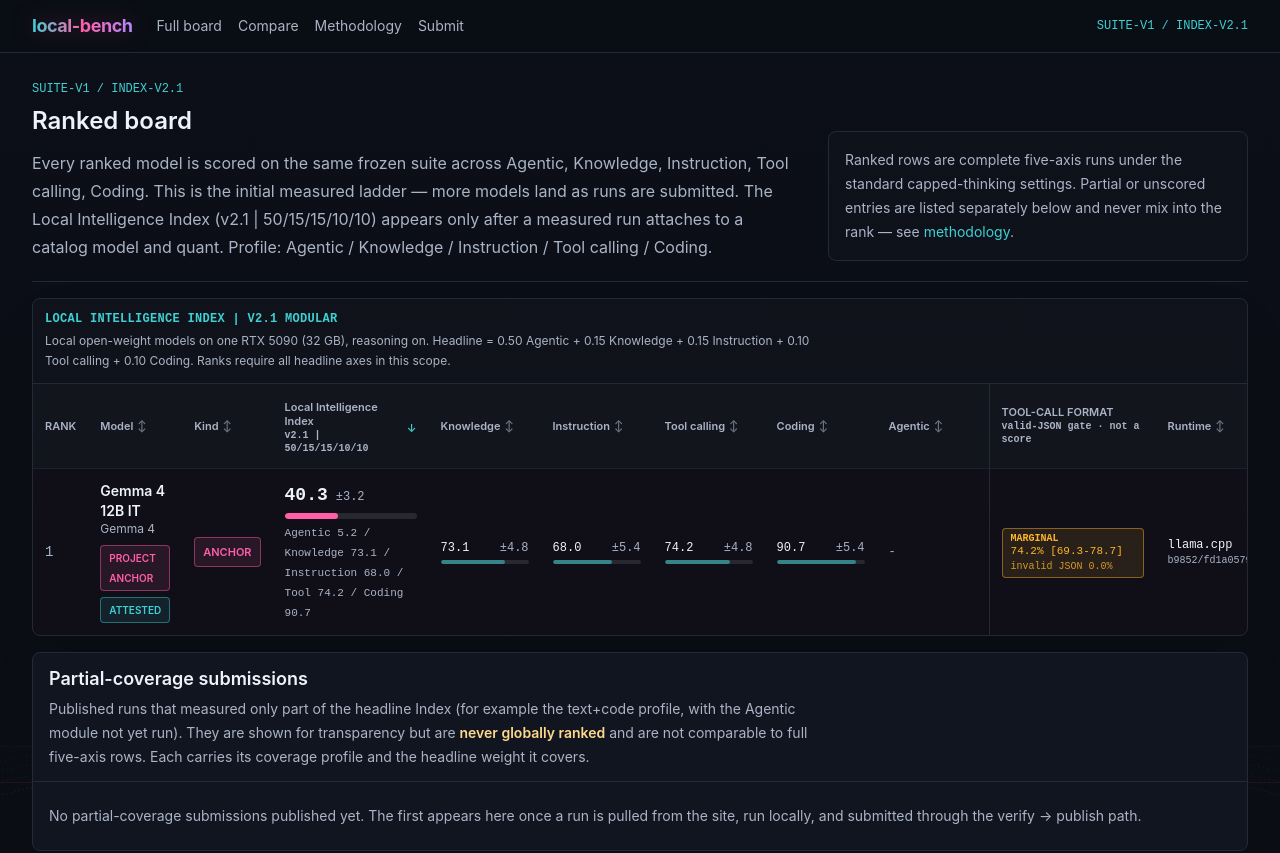
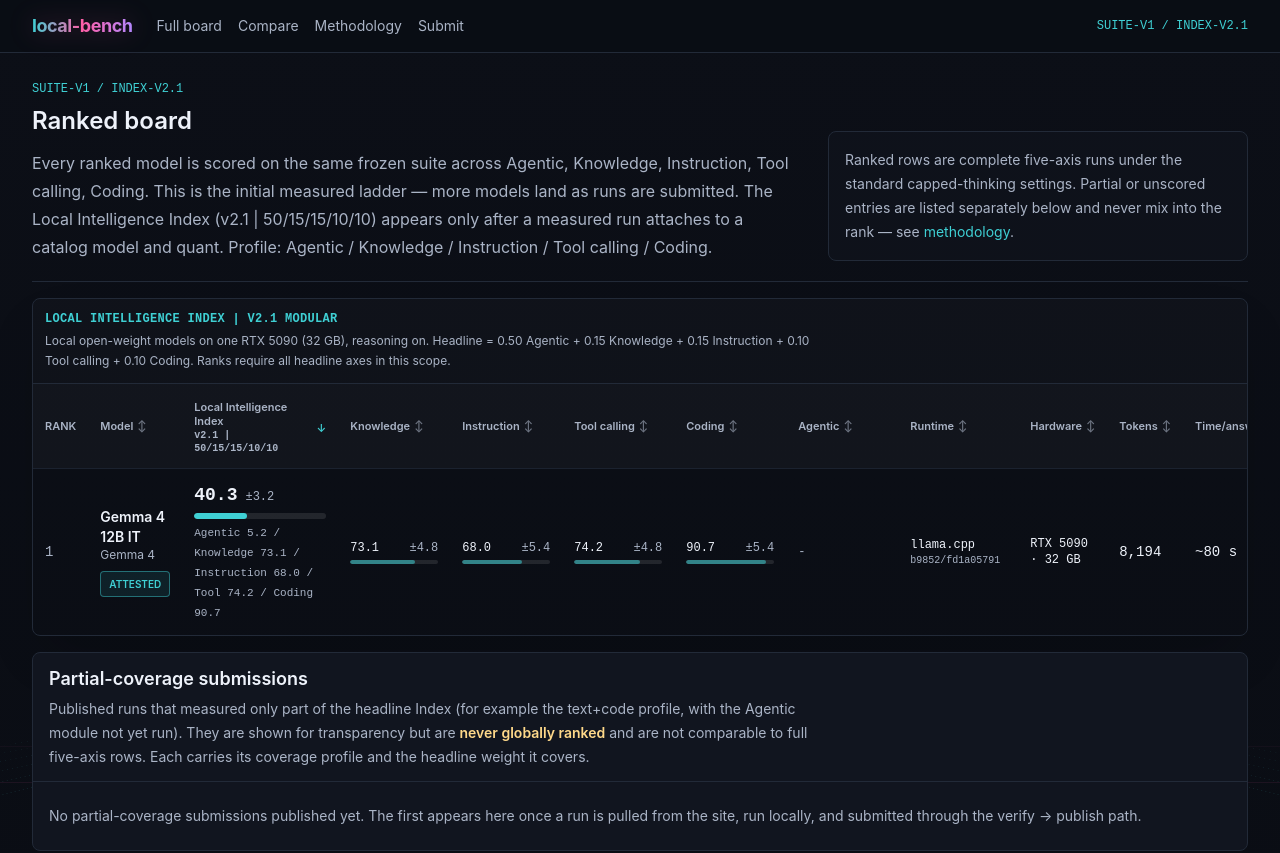
Before and after one commit to local-bench/local-bench, a Next.js app in the folder web/: page /leaderboard in a window 1280 px wide. Shown: the top 853 px of the page. Built offline with nearby package versions, Linux system fonts and the light colour scheme.

Commit message:
Clearer leaderboard: Run-by credit replaces Kind/anchor jargon; drop format-gate column; align landing headers

```diff
--- a/web/app/methodology/page.tsx
+++ b/web/app/methodology/page.tsx
@@ -157,13 +157,13 @@ export default async function MethodologyPage() {
         </p>
         <ul className="list-disc space-y-3 pl-5">
           <li>
-            <span className="text-bench-text">Origin: project anchor vs community.</span> Anchor rows are runs
-            the project executed on its own hardware; community rows are everything submitted from outside.
-            The server derives this; submitters cannot set it.
+            <span className="text-bench-text">Run by: local-bench vs community.</span> Rows the project
+            measured on its own hardware are credited to local-bench; community rows carry the
+            submitter&apos;s credit line. The server derives this; submitters cannot set it.
           </li>
           <li>
             <span className="text-bench-text">Static axes: always re-scored.</span> For every accepted bundle —
-            anchor or community — the four static axes are independently recomputed from the submitted
+            project-run or community — the four static axes are independently recomputed from the submitted
             transcripts against the frozen, sha256-pinned item sets. A submitted static score never enters the
             board as claimed, so fabricated static scores do not survive.
           </li>
@@ -173,7 +173,7 @@ export default async function MethodologyPage() {
             fact, so carried verdicts wear a provenance label instead.{" "}
             <span className="text-bench-text">Attested</span> means every carried verdict has a valid Ed25519
             attestation, signed at the moment the sandbox verdict was accepted and checked against the
-            project&apos;s pinned attester key — project-run rows carry this. (One historical anchor row, the
+            project&apos;s pinned attester key — project-run rows carry this. (One historical local-bench row, the
             first ranked run, predates per-verdict signing and is grandfathered as attested by bundle hash;
             it was produced by the same host-derived verdict path.){" "}
             <span className="text-bench-text">Self-reported</span> means the verdicts were carried exactly as
@@ -195,7 +195,7 @@ export default async function MethodologyPage() {
           An OpenAI-compatible endpoint can be a cheat proxy: it can look up public answers and fabricate
           plausible transcripts, and no server-side check proves which model — or whose hardware — actually
           produced a bundle. Re-scoring closes the cheapest fraud (claimed static scores that don&apos;t match the
-          transcripts), signed anchor attestations make the project&apos;s own agentic verdicts tamper-evident, and
+          transcripts), signed attestations make the project&apos;s own agentic verdicts tamper-evident, and
           manual review is the backstop for everything else; but a determined submitter could still fabricate a
           self-reported agentic result, which is exactly why the board labels it self-reported rather than
           verified. Spot replication of community agentic runs is on the roadmap. Until then, treat labels as
--- a/web/app/model/[slug]/page.tsx
+++ b/web/app/model/[slug]/page.tsx
@@ -1,4 +1,4 @@
-import { KindBadge } from "@/components/badges";
+import { RunByBadge } from "@/components/badges";
 import { Breadcrumbs } from "@/components/breadcrumbs";
 import { ConformancePill } from "@/components/conformance-pill";
 import { ModelScatter } from "@/components/model-scatter";
@@ -25,13 +25,14 @@ export default async function ModelPage({ params }: PageProps) {
   const measuredRuns = model.runs.filter((run) => run.score_status === "measured");
   const rankedRuns = measuredRuns.filter((run) => run.ranked);
   const partialRuns = measuredRuns.filter((run) => !run.ranked);
-  const isProjectAnchor = model.kind === "anchor" || measuredRuns.some((run) => run.origin === "project_anchor");
   // Headline provenance comes from the ranked (representative) run when one exists —
-  // ladder/partial runs sort first in the payload and carry origin "community", which
-  // must not re-badge a project-anchor model.
+  // ladder/partial runs sort first in the payload and must not set the headline chip.
   const hasProvenance = (run: (typeof measuredRuns)[number]): boolean =>
     run.origin !== undefined || run.trust_label !== undefined || run.agentic_provenance !== undefined;
   const provenanceRun = rankedRuns.find(hasProvenance) ?? measuredRuns.find(hasProvenance);
+  const submitter = measuredRuns.find(
+    (run) => run.submitter_display_name !== null && run.submitter_display_name !== undefined,
+  )?.submitter_display_name;
   const bestMeasuredRun = measuredRuns.reduce<(typeof measuredRuns)[number] | undefined>(
     (best, run) => (best === undefined || (run.composite?.point ?? -Infinity) > (best.composite?.point ?? -Infinity) ? run : best),
     undefined,
@@ -45,9 +46,11 @@ export default async function ModelPage({ params }: PageProps) {
       <Breadcrumbs items={[{ label: "Leaderboard", href: "/" }, { label: model.model_label }]} />
       <header className="flex flex-wrap items-end justify-between gap-4 border-b border-bench-line pb-5">
         <div>
-          <div className="flex flex-wrap gap-2">
-            {isProjectAnchor ? <KindBadge kind="anchor" /> : <KindBadge kind={model.kind} runCount={measuredRuns.length} />}
-          </div>
+          {measuredRuns.length > 0 ? (
+            <div className="flex flex-wrap gap-2">
+              <RunByBadge submitter={submitter} />
+            </div>
+          ) : null}
           <h1 className="mt-3 text-4xl font-semibold text-bench-text">{model.model_label}</h1>
           {provenanceRun === undefined ? null : <ProvenanceLabels model={provenanceRun} />}
           <p className="mt-2 max-w-3xl text-bench-muted">
--- a/web/components/badges.tsx
+++ b/web/components/badges.tsx
@@ -1,25 +1,10 @@
-import { kindLabel } from "@/lib/format";
-import type { Kind } from "@/lib/schemas";
-
-export function KindBadge({
-  kind,
-  runCount,
-}: {
-  readonly kind: Kind;
-  readonly runCount?: number;
-}) {
-  const isAnchor = kind === "anchor";
+// Who-ran-this credit chip for model pages. Community submissions carry the submitter's name;
+// everything else on the board was measured by the project and is credited to local-bench.
+export function RunByBadge({ submitter }: { readonly submitter: string | null | undefined }) {
+  const hasSubmitter = submitter !== null && submitter !== undefined && submitter !== "";
   return (
-    <span
-      className={[
-        "inline-flex items-center gap-1 rounded border px-2 py-1 text-[11px] font-semibold uppercase",
-        isAnchor
-          ? "border-bench-anchor/45 bg-bench-anchor/10 text-bench-anchor"
-          : "border-bench-community/35 bg-bench-community/10 text-bench-community",
-      ].join(" ")}
-    >
-      {kindLabel(kind)}
-      {!isAnchor && runCount !== undefined ? <span className="text-bench-muted">N={runCount}</span> : null}
+    <span className="inline-flex items-center gap-1 rounded border border-bench-accent/45 bg-bench-accent/10 px-2 py-1 text-[11px] font-semibold uppercase text-bench-accent">
+      {hasSubmitter ? `submitted by ${submitter}` : "run by local-bench"}
     </span>
   );
 }
--- a/web/components/benchmark-onramp.tsx
+++ b/web/components/benchmark-onramp.tsx
@@ -89,8 +89,8 @@ export function BenchmarkOnramp({ catalog }: { readonly catalog: readonly Onramp
 
   return (
     <section data-testid="benchmark-onramp" className="rounded-lg border border-bench-line bg-bench-panel p-5 shadow-2xl shadow-black/20">
-      <p className="font-mono text-xs uppercase tracking-normal text-bench-accent">benchmark a model</p>
-      <h2 className="mt-2 text-3xl font-semibold text-bench-text">Pick a model, get the exact commands</h2>
+      <p className="font-mono text-xs font-semibold uppercase tracking-wide text-bench-accent">Benchmark a model</p>
+      <h2 className="mt-1 text-2xl font-semibold text-bench-text">Pick a model, get the exact commands</h2>
       <p className="mt-1 font-mono text-xs text-bench-muted">
         {LOCAL_INTELLIGENCE_INDEX_NAME} · {LOCAL_INTELLIGENCE_INDEX_QUALIFIER}
       </p>
--- a/web/components/best-variant-scatter.tsx
+++ b/web/components/best-variant-scatter.tsx
@@ -89,8 +89,8 @@ export function BestVariantVramScatter({
     >
       <div className="mb-4 flex flex-wrap items-end justify-between gap-3">
         <div>
-          <p className="font-mono text-xs uppercase text-bench-accent">Best variant per model</p>
-          <h2 className="mt-1 text-lg font-semibold text-bench-text">Quality vs the VRAM to run it</h2>
+          <p className="font-mono text-xs font-semibold uppercase tracking-wide text-bench-accent">Best variant per model</p>
+          <h2 className="mt-1 text-2xl font-semibold text-bench-text">Quality vs the VRAM to run it</h2>
           <p className="mt-1 max-w-2xl text-sm leading-6 text-bench-muted">
             Each point is a model at its best-scoring quant. Up = smarter; left = fits a smaller card. The dotted line
             is the point-estimate efficiency frontier — no measured model is both higher-scoring and smaller on current
--- a/web/components/best-variant-table.tsx
+++ b/web/components/best-variant-table.tsx
@@ -15,7 +15,7 @@ export function BestVariantTable({ points }: { readonly points: readonly BestVar
       >
         <div className="border-b border-bench-line bg-white/[0.02] px-3 py-3">
           <p className="font-mono text-xs font-semibold uppercase tracking-wide text-bench-accent">Leaderboard summary</p>
-          <h2 className="mt-1 text-lg font-semibold text-bench-text">No ranked variants yet</h2>
+          <h2 className="mt-1 text-2xl font-semibold text-bench-text">No ranked variants yet</h2>
           <p className="mt-1 max-w-3xl text-xs leading-5 text-bench-muted">
             Partial benchmark profiles are available on model pages, but the Local Intelligence Index ranks only rows
             with Agentic, Knowledge, Instruction, Tool calling, and Coding all measured under the standard capped-thinking lane.
@@ -36,6 +36,7 @@ export function BestVariantTable({ points }: { readonly points: readonly BestVar
     >
       <div className="border-b border-bench-line bg-white/[0.02] px-3 py-3">
         <p className="font-mono text-xs font-semibold uppercase tracking-wide text-bench-accent">Leaderboard summary</p>
+        <h2 className="mt-1 text-2xl font-semibold text-bench-text">Best ranked variant per model</h2>
         <p className="mt-1 text-xs leading-5 text-bench-muted">
           Best local model variants ranked so far, by the Local Intelligence Index
           (<span className="font-mono">0.50 Agentic + 0.15 Knowledge + 0.15 Instruction + 0.10 Tool + 0.10 Coding</span>).
--- a/web/components/home-leaderboard.tsx
+++ b/web/components/home-leaderboard.tsx
@@ -4,9 +4,8 @@ import Link from "next/link";
 import { useMemo, useState, type ReactNode } from "react";
 import { AgenticCell, AgenticHeaderLabel } from "@/components/agentic-column";
 import { BoardScopeHeader } from "@/components/board-scope-header";
-import { DemoBadge, KindBadge } from "@/components/badges";
-import { ProvenanceLabels, SubmitterCell } from "@/components/leaderboard-provenance";
-import { ConformancePill } from "./conformance-pill";
+import { DemoBadge } from "@/components/badges";
+import { ProvenanceLabels, RunByCell } from "@/components/leaderboard-provenance";
 import { LOCAL_INTELLIGENCE_INDEX_NAME, LOCAL_INTELLIGENCE_INDEX_QUALIFIER } from "@/components/local-intelligence-index";
 import { AxisMiniBar, ScoreBar } from "@/components/score-bar";
 import { AXIS_CONFIG, isAxisKey } from "@/lib/axis-config";
@@ -51,7 +50,7 @@ export function HomeLeaderboard({
         </div>
       ) : (
         <div className="overflow-x-auto">
-        <table className="min-w-[1480px] border-collapse text-sm">
+        <table className="min-w-[1280px] border-collapse text-sm">
         <caption className="sr-only">
           Rank cells are populated only for ranked Standard rows within the same reasoning lane.
         </caption>
@@ -59,7 +58,6 @@ export function HomeLeaderboard({
           <tr>
             <th className="px-3 py-3 font-semibold">Rank</th>
             <SortableHeader label="Model" sortKey="model" sort={sort} onSort={setSort} />
-            <SortableHeader label="Kind" sortKey="kind" sort={sort} onSort={setSort} />
             <SortableHeader label={<CompositeHeaderLabel scoreMode={scoreMode} />} sortKey="composite" sort={sort} onSort={setSort} />
             {axisKeys.map((axis) => (
               <SortableHeader key={axis} label={axisLabel(axis)} sortKey={axis} sort={sort} onSort={setSort} />
@@ -67,31 +65,21 @@ export function HomeLeaderboard({
             {showAgenticColumn ? (
               <SortableHeader label={<AgenticHeaderLabel />} sortKey={AGENTIC_SORT_KEY} sort={sort} onSort={setSort} />
             ) : null}
-            <th className="border-l border-bench-line px-3 py-3 font-semibold">
-              <span className="flex flex-col gap-0.5 leading-tight">
-                <span>Tool-call format</span>
-                <span className="font-mono text-[10px] normal-case text-bench-muted">valid-JSON gate · not a score</span>
-              </span>
-            </th>
             <SortableHeader label="Runtime" sortKey="runtime" sort={sort} onSort={setSort} />
             <SortableHeader label="Hardware" sortKey="hardware" sort={sort} onSort={setSort} />
             <SortableHeader label="Tokens" sortKey="tokens" sort={sort} onSort={setSort} />
             <SortableHeader label="Time/answer" sortKey="latency" sort={sort} onSort={setSort} />
             <SortableHeader label="Full bench time" sortKey="benchtime" sort={sort} onSort={setSort} />
-            <SortableHeader label="User" sortKey="user" sort={sort} onSort={setSort} />
+            <SortableHeader label="Run by" sortKey="user" sort={sort} onSort={setSort} />
           </tr>
         </thead>
         <tbody>
           {sortedModels.map((model) => {
             const score = scoreForMode(model, scoreMode);
-            const isProjectAnchor = model.origin === "project_anchor" || model.kind === "anchor";
             return (
             <tr
               key={model.slug}
-              className={[
-                "border-t border-bench-line/75 align-middle transition-colors hover:bg-white/[0.035]",
-                isProjectAnchor ? "bg-bench-anchor/[0.025]" : "",
-              ].join(" ")}
+              className="border-t border-bench-line/75 align-middle transition-colors hover:bg-white/[0.035]"
             >
               <td className="px-3 py-3 font-mono text-bench-muted">
                 <RankMarker rank={laneRanks.get(model.slug)} />
@@ -105,13 +93,10 @@ export function HomeLeaderboard({
                 <ProvenanceLabels model={model} />
               </td>
               <td className="px-3 py-3">
-                {isProjectAnchor ? <KindBadge kind="anchor" /> : <KindBadge kind={model.kind} runCount={model.n_runs} />}
-              </td>
-              <td className="px-3 py-3">
                 {score === null ? (
                   <NoScoreCell />
                 ) : (
-                  <ScoreBar axes={model.axes} score={score} tone={scoreTone(model, scoreMode)} />
+                  <ScoreBar axes={model.axes} score={score} tone={scoreTone(scoreMode)} />
                 )}
               </td>
               {axisKeys.map((axisKey) => (
@@ -124,9 +109,6 @@ export function HomeLeaderboard({
                   <AgenticCell model={agenticBySlug.get(model.slug)} />
                 </td>
               ) : null}
-              <td className="border-l border-bench-line px-3 py-3">
-                <ConformancePill gate={model.conformance_gates?.tc_json_v1} showReason compact />
-              </td>
               <td className="px-3 py-3">
                 <RuntimeCell runtime={model.runtime} />
               </td>
@@ -136,8 +118,8 @@ export function HomeLeaderboard({
               </td>
               <td className="px-3 py-3 font-mono text-bench-text">{formatLatencySeconds(model.latency_s_median ?? null)}</td>
               <td className="px-3 py-3 font-mono text-bench-text">{formatDuration(model.wall_time_seconds ?? null)}</td>
-              <td className="px-3 py-3" title="Top-run submitter — V2 community submissions">
-                <SubmitterCell model={model} />
+              <td className="px-3 py-3" title="Who ran this benchmark — local-bench for project-run rows, the submitter for community submissions">
+                <RunByCell model={model} />
               </td>
             </tr>
             );
@@ -233,11 +215,8 @@ function CompositeHeaderLabel({ scoreMode }: { readonly scoreMode: LeaderboardSc
   );
 }
 
-function scoreTone(model: IndexModel, scoreMode: LeaderboardScoreMode): "accent" | "anchor" | "muted" {
-  if (scoreMode === "static") {
-    return "muted";
-  }
-  return model.origin === "project_anchor" || model.kind === "anchor" ? "anchor" : "accent";
+function scoreTone(scoreMode: LeaderboardScoreMode): "accent" | "muted" {
+  return scoreMode === "static" ? "muted" : "accent";
 }
 
 function axisColumns(models: readonly IndexModel[]): readonly string[] {
--- a/web/components/leaderboard-provenance.tsx
+++ b/web/components/leaderboard-provenance.tsx
@@ -1,54 +1,31 @@
 import Link from "next/link";
-import type { AgenticProvenance, BoardOrigin, IndexModel } from "@/lib/schemas";
+import type { AgenticProvenance, IndexModel } from "@/lib/schemas";
 
 type ProvenanceModel = {
   readonly agentic_provenance?: AgenticProvenance | undefined;
   readonly axes: IndexModel["axes"];
-  readonly origin?: BoardOrigin | undefined;
-  readonly trust_label?: string | undefined;
 };
 
 export function ProvenanceLabels({ model }: { readonly model: ProvenanceModel }) {
-  const trust = trustChip(model);
   const agentic = agenticChip(model);
-  if (trust === null && agentic === null) {
+  if (agentic === null) {
     return null;
   }
-  return (
-    <div className="mt-2 flex flex-wrap gap-1.5">
-      {trust}
-      {agentic}
-    </div>
-  );
+  return <div className="mt-2 flex flex-wrap gap-1.5">{agentic}</div>;
 }
 
-export function SubmitterCell({ model }: { readonly model: IndexModel }) {
-  const displayName = model.submitter_display_name ?? model.submitted_by;
-  if (displayName === null || displayName === undefined || displayName === "") {
-    return <span className="font-mono text-xs text-bench-muted">—</span>;
+// Who ran the benchmark: community submissions carry the submitter's credit line; every other
+// measured row was run by the project itself and is credited to local-bench. Catalog shells and
+// demo fixtures were run by nobody, so they show a placeholder.
+export function RunByCell({ model }: { readonly model: IndexModel }) {
+  const submitter = model.submitter_display_name ?? model.submitted_by;
+  if (submitter !== null && submitter !== undefined && submitter !== "") {
+    return <span className="text-xs text-bench-muted">submitted by {submitter}</span>;
   }
-  return <span className="text-xs text-bench-muted">submitted by {displayName}</span>;
-}
-
-function trustChip(model: ProvenanceModel) {
-  if (model.origin === undefined && model.trust_label === undefined) {
-    return null;
+  if (model.score_status === "measured" && !model.demo) {
+    return <span className="font-mono text-xs text-bench-text">local-bench</span>;
   }
-  const origin = model.origin ?? originFromTrustLabel(model.trust_label);
-  const anchor = origin === "project_anchor";
-  return (
-    <span
-      className={[
-        "inline-flex rounded border px-2 py-0.5 text-[10px] font-semibold uppercase",
-        anchor
-          ? "border-bench-anchor/45 bg-bench-anchor/10 text-bench-anchor"
-          : "border-bench-community/35 bg-bench-community/10 text-bench-community",
-      ].join(" ")}
-      title={model.trust_label ?? origin}
-    >
-      {anchor ? "project anchor" : "community"}
-    </span>
-  );
+  return <span className="font-mono text-xs text-bench-muted">—</span>;
 }
 
 function agenticChip(model: ProvenanceModel) {
@@ -64,10 +41,6 @@ function agenticChip(model: ProvenanceModel) {
       {agenticProvenanceLabel(model.agentic_provenance)}
     </Link>
   );
-}
-
-function originFromTrustLabel(trustLabel: string | undefined): BoardOrigin {
-  return trustLabel === "project_anchor" ? "project_anchor" : "community";
 }
 
 function agenticProvenanceLabel(value: AgenticProvenance): string {
--- a/web/lib/format.ts
+++ b/web/lib/format.ts
@@ -96,17 +96,6 @@ export function fallbackText(value: string | number | boolean | null | undefined
   return String(value);
 }
 
-export function kindLabel(kind: Kind): string {
-  switch (kind) {
-    case "anchor":
-      return "Anchor";
-    case "community":
-      return "Community-reported";
-    default:
-      return assertNever(kind);
-  }
-}
-
 export function formatRuntime(runtime: RuntimeSummary, kind: Kind): string {
   const name = runtime.name ?? (kind === "anchor" ? "API" : "n/a");
   const version = runtime.version ?? "n/a";
@@ -142,7 +131,3 @@ export function formatPrimitiveRecord(record: PrimitiveRecord): string {
   const entries = Object.entries(record).map(([key, value]) => `${key}: ${fallbackText(value)}`);
   return entries.length === 0 ? "n/a" : entries.join(", ");
 }
-
-function assertNever(value: never): never {
-  throw new Error(`Unhandled variant: ${String(value)}`);
-}
--- a/web/lib/leaderboard-sort.ts
+++ b/web/lib/leaderboard-sort.ts
@@ -67,8 +67,6 @@ function compareRows(left: IndexModel, right: IndexModel, context: CompareContex
   switch (context.key) {
     case "model":
       return left.model_label.localeCompare(right.model_label);
-    case "kind":
-      return left.kind.localeCompare(right.kind);
     case "composite":
       return nullableNumber(scoreForMode(left, context.scoreMode)?.point ?? null) - nullableNumber(scoreForMode(right, context.scoreMode)?.point ?? null);
     case AGENTIC_SORT_KEY:
@@ -95,7 +93,13 @@ function compareAxis(left: IndexModel, right: IndexModel, axis: string): number
 }
 
 function displaySubmitter(model: IndexModel): string {
-  return model.submitter_display_name ?? model.submitted_by ?? "";
+  // Mirrors RunByCell: community submitter name, else "local-bench" for the project's own
+  // measured rows, else empty (catalog shells / demo fixtures).
+  const submitter = model.submitter_display_name ?? model.submitted_by;
+  if (submitter !== null && submitter !== undefined && submitter !== "") {
+    return submitter;
+  }
+  return model.score_status === "measured" && !model.demo ? "local-bench" : "";
 }
 
 function nullableNumber(value: number | null): number {
```
Also changed, not shown: 1 other file (tests, documents, lock files or other folders).
